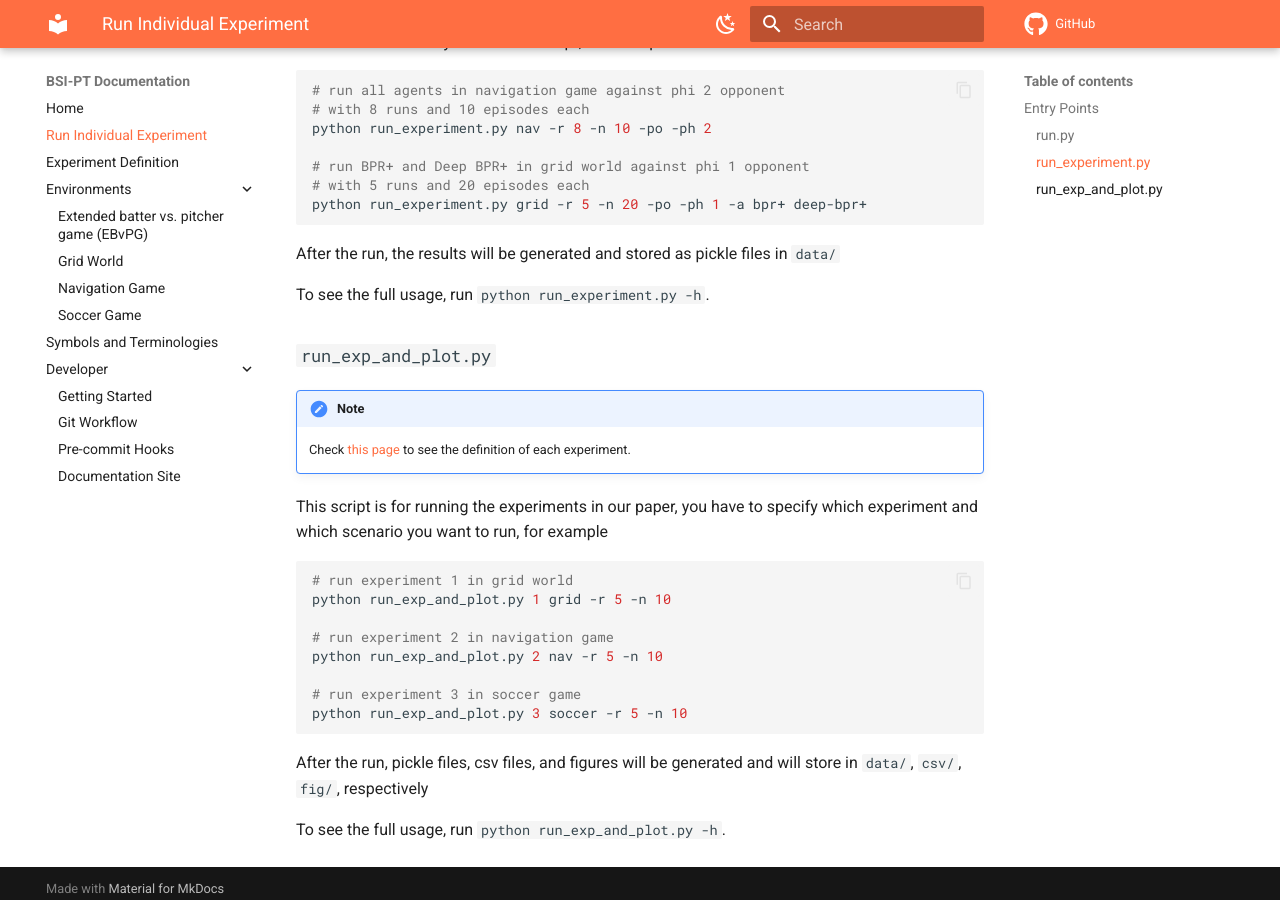
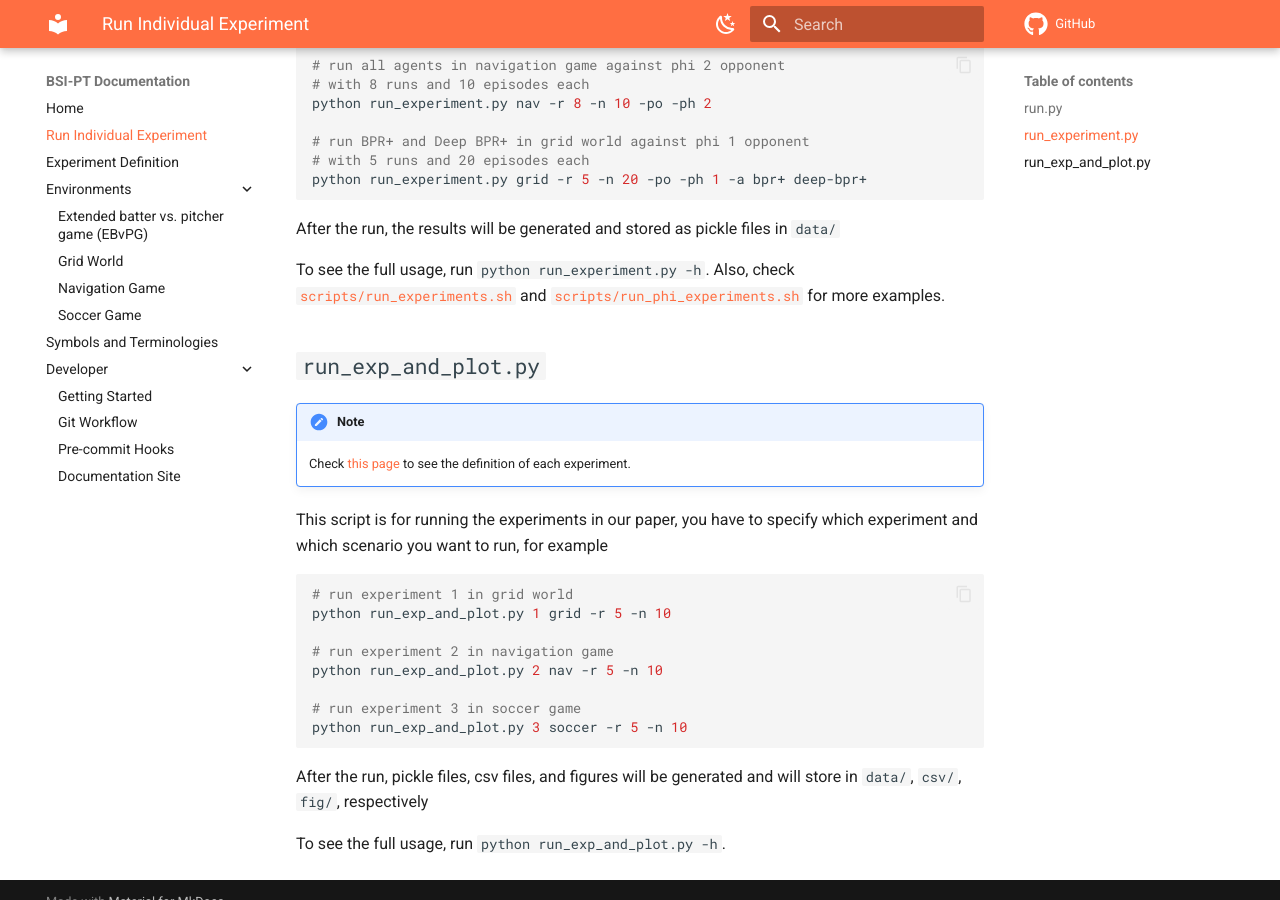
Before and after one commit to jerry871002/bsi-pt, an MkDocs documentation site: the page built from docs/detail.md, in a window 1280 px wide and 900 px high, scrolled down 1052 px. Built offline with MkDocs 1.6.1 and Material for MkDocs 9.7.7, drawn with Linux system fonts in a browser that asks for light colours; comment, search, counter and statistics services are not loaded.

Commit message:
doc: include scripts as examples
- scripts are included as examples, no need to remove them now (#27)
- use absolute path in scripts (#28)

```diff
--- a/docs/detail.md
+++ b/docs/detail.md
@@ -1,6 +1,4 @@
 # Run Experiment Individually
-
-## Entry Points
 
 There are three entry points in this project.
 
@@ -14,7 +12,7 @@ On the other hand, `run.py` provides a finer granularity of only running one run
 
 Make sure the working directory is `src/` before running any of the scripts.
 
-### `run.py`
+## `run.py`
 
 !!! warning
     This refers to `src/run.py`, do not confuse with the `run.py` under each environment.
@@ -31,7 +29,7 @@ python run.py grid bsi-pt -n 10 -po -ph 6
 
 To see the full usage, run `python run.py -h`.
 
-### `run_experiment.py`
+## `run_experiment.py`
 
 There are various ways to run this script, for example
 
@@ -47,9 +45,9 @@ python run_experiment.py grid -r 5 -n 20 -po -ph 1 -a bpr+ deep-bpr+
 
 After the run, the results will be generated and stored as pickle files in `data/`
 
-To see the full usage, run `python run_experiment.py -h`.
+To see the full usage, run `python run_experiment.py -h`. Also, check [`scripts/run_experiments.sh`](https://github.com/jerry871002/bayesian-strategy-inference/blob/master/scripts/run_experiments.sh) and [`scripts/run_phi_experiments.sh`](https://github.com/jerry871002/bayesian-strategy-inference/blob/master/scripts/run_phi_experiments.sh) for more examples.
 
-### `run_exp_and_plot.py`
+## `run_exp_and_plot.py`
 
 !!! note
     Check [this page](experiment_definition.md) to see the definition of each experiment.
```
Also changed, not shown: 3 other files.
